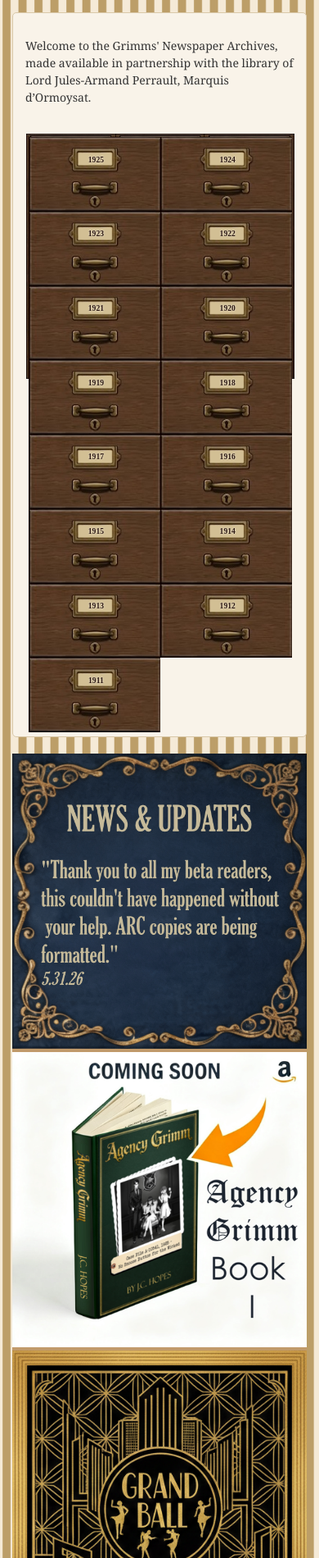
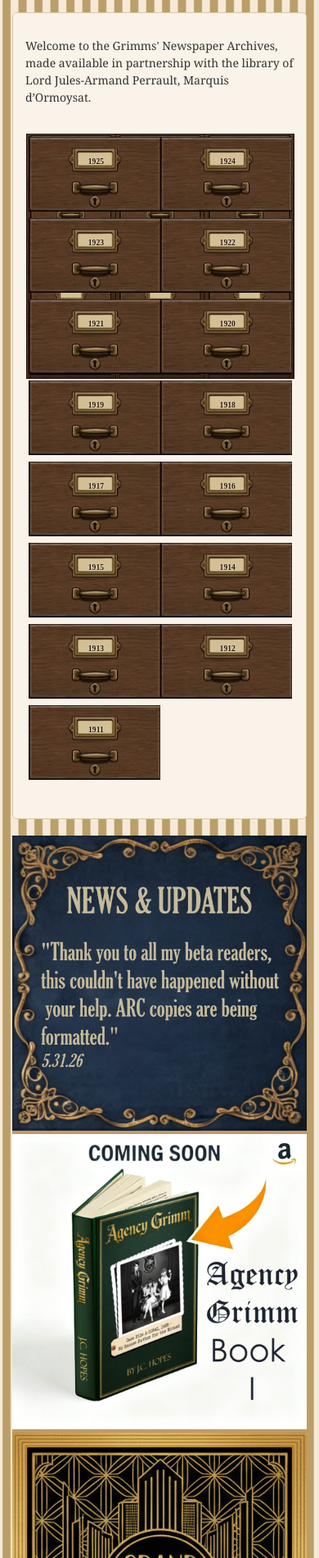
Before and after one commit to johnhopes-collab/grimmsdetectiveagency, a Jekyll site: the page built from archives/newspaper.html, in a window 390 px wide. Shown: the part 308-2208 px from the top of the page at 82% size. Built offline with Jekyll 4.4.1, drawn with Linux system fonts in a browser that asks for light colours.

Commit message:
Update newspaper-archives.css

```diff
--- a/assets/css/newspaper-archives.css
+++ b/assets/css/newspaper-archives.css
@@ -97,7 +97,7 @@
         margin: 0 auto;
         padding: 20px 0;
         margin-left: 1px;
-        height: 700px;
+        height: 800px;
     }
 
     .newspaper-cabinet-year { font-size: 0.6rem; }
```
